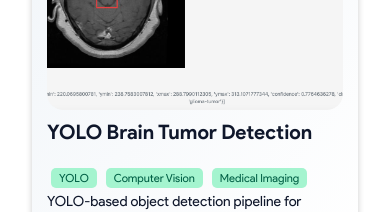
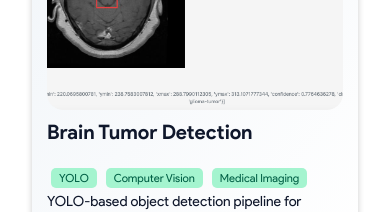
Before and after one commit to DaveMatNat/ReactPortfolio, a React (Vite) app: page / in a window 390 px wide. Shown: the part 4280-4492 px from the top of the page. Built offline with nearby package versions, Linux system fonts and the light colour scheme.

Commit message:
Fixed Text and Responsiveness Issue

```diff
--- a/src/components/ProjectCard.jsx
+++ b/src/components/ProjectCard.jsx
@@ -44,10 +44,10 @@ function ProjectCard({ project }) {
             {pop && (
                 <Modal handleCloseModal={() => setPop(false)}>
                     {/* Modal Name */}
-                    <div className='pt-[1rem] pl-[1rem]'>
+                    <div className='pt-[1rem] lg:pl-[1rem]'>
                         {/* <h6 className='text-xl'>Name</h6> */}
                         <a href={project.link} target='_blank'>
-                            <span className="text-4xl text-slate-500 hover:text-black transition-all duration-300 ease-in-out after:content-['_↗']">{project.name}</span>
+                            <span className="text-2xl lg:text-4xl text-slate-500 hover:text-black transition-all duration-300 ease-in-out after:content-['_↗']">{project.name}</span>
                         </a>
                     </div>
 
--- a/src/components/Projects.jsx
+++ b/src/components/Projects.jsx
@@ -53,7 +53,7 @@ function Projects() {
             image: "/projects_img/blink.jpeg"
         },
         {
-            name: "YOLO Brain Tumor Detection",
+            name: "Brain Tumor Detection",
             link: "https://github.com/DaveMatNat/yolo-brain-tumor",
             owner: "DaveMatNat",
             repo: "yolo-brain-tumor",
```
